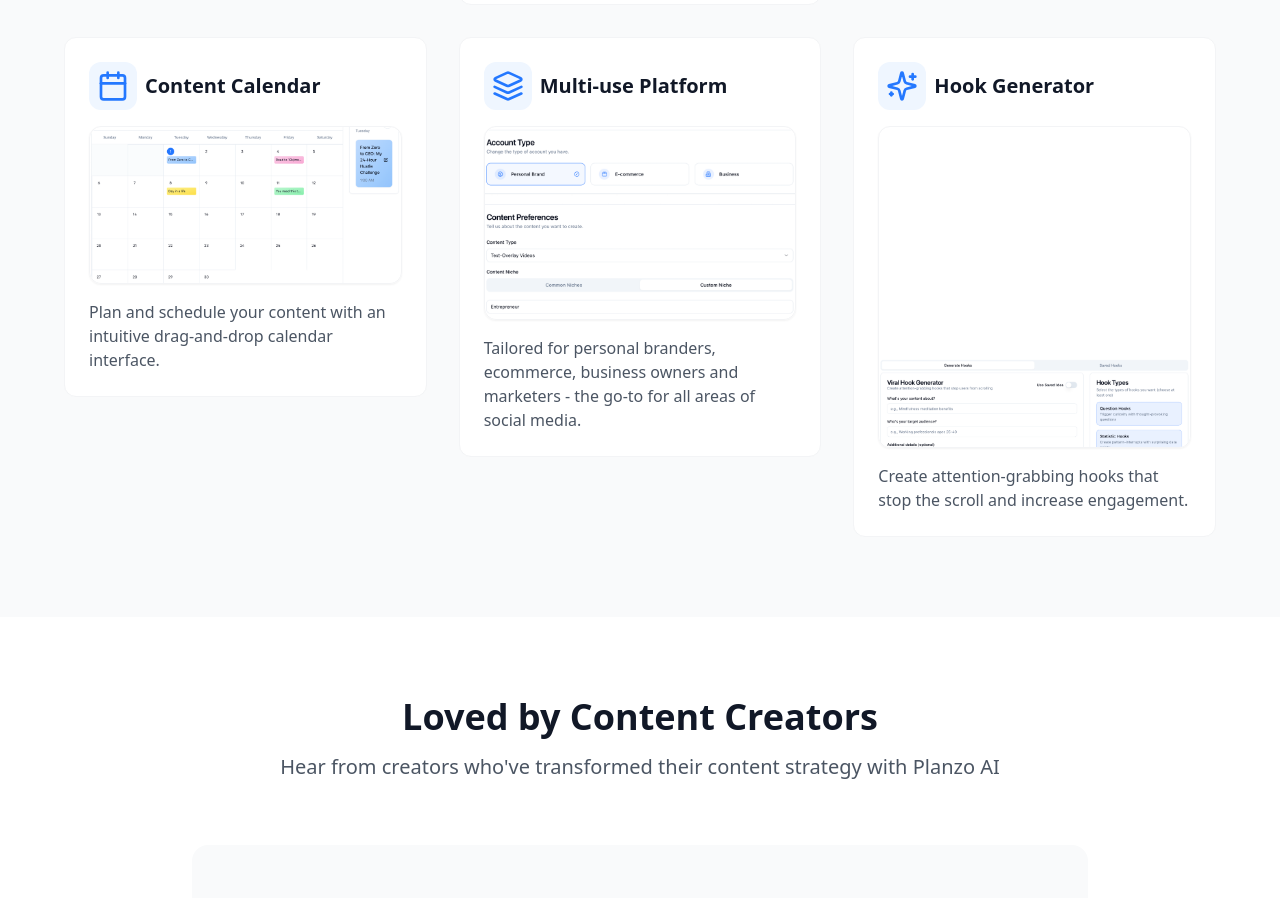
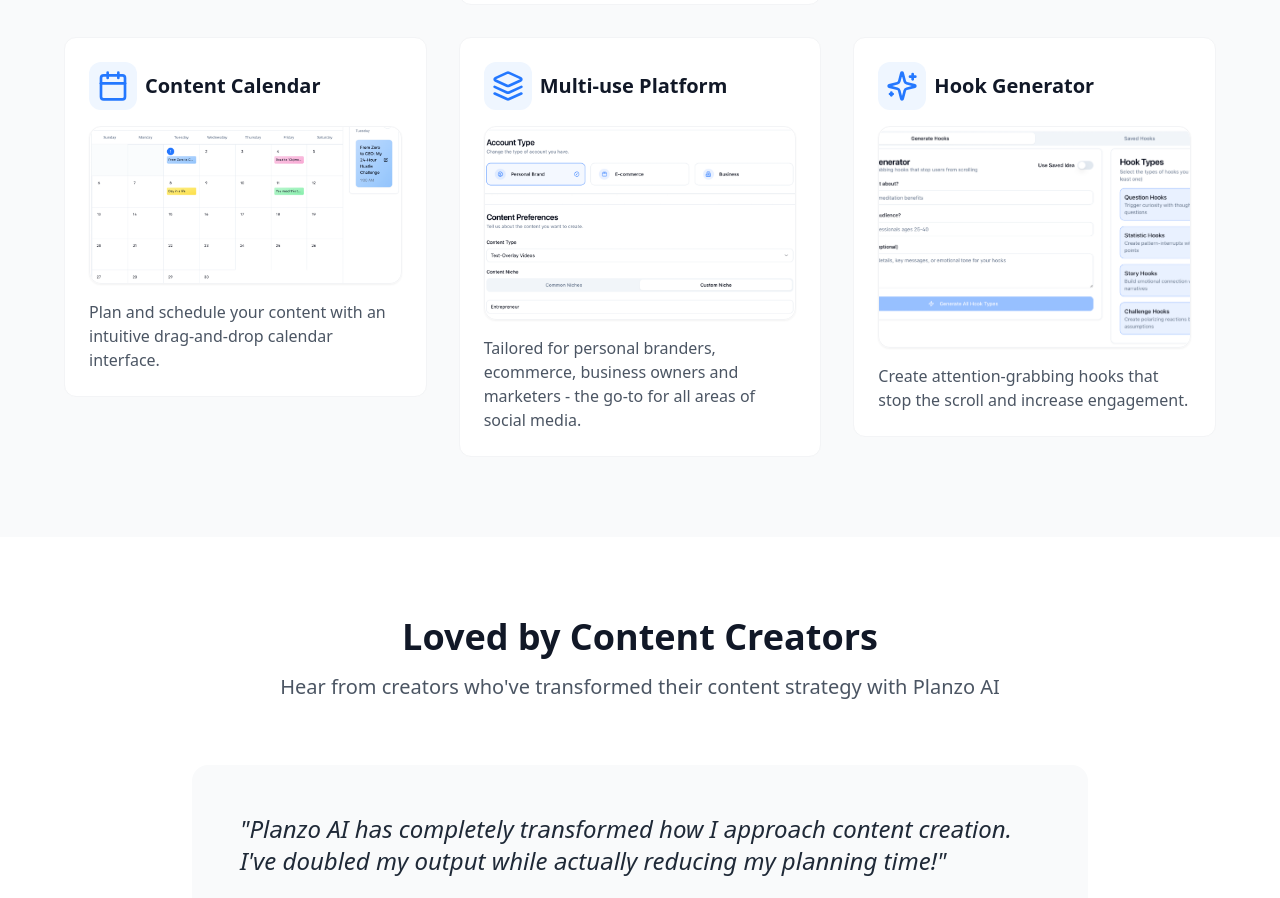
Before and after one commit to Tasklyios/planzo-ai, a React (Vite) app: page / in a window 1280 px wide. Shown: the part 2600-3498 px from the top of the page. Built offline with nearby package versions, Linux system fonts and the light colour scheme.

Commit message:
Revert image to default settings
Reverts the image settings to default.

```diff
--- a/src/components/Features.tsx
+++ b/src/components/Features.tsx
@@ -51,9 +51,8 @@ const Features = () => {
       icon: <Sparkles className="text-primary h-8 w-8" />,
       title: "Hook Generator",
       description: "Create attention-grabbing hooks that stop the scroll and increase engagement.",
-      image: "/lovable-uploads/43357dc3-5985-4e71-9624-af2d51151911.png",
-      height: "h-[500px]", // Increased height further to ensure image fits
-      aspectRatio: 0.5, // Adjusted aspect ratio to match the image's proportions better
+      image: "/lovable-uploads/e9483604-946a-4c32-b18e-13a6fb81d464.png", // Using the newly uploaded image
+      height: "h-[400px]", // Standard height for consistency
     }
   ];
 
@@ -82,21 +81,11 @@ const Features = () => {
               </div>
 
               <div className="relative rounded-lg mb-4 flex-grow overflow-hidden shadow-sm border border-gray-100">
-                {feature.aspectRatio ? (
-                  <AspectRatio ratio={feature.aspectRatio} className="w-full h-full">
-                    <img
-                      src={feature.image}
-                      alt={feature.title}
-                      className="w-full h-full object-contain rounded-lg transition-transform hover:scale-105"
-                    />
-                  </AspectRatio>
-                ) : (
-                  <img
-                    src={feature.image}
-                    alt={feature.title}
-                    className="w-full h-full object-cover rounded-lg transition-transform hover:scale-105"
-                  />
-                )}
+                <img
+                  src={feature.image}
+                  alt={feature.title}
+                  className="w-full h-full object-cover rounded-lg transition-transform hover:scale-105"
+                />
                 <div className="absolute inset-0 bg-gradient-to-t from-black/30 to-transparent opacity-0 hover:opacity-100 transition-opacity rounded-lg"></div>
               </div>
 
```
Also changed, not shown: public/lovable-uploads/e9483604-946a-4c32-b18e-13a6fb81d464.png (added).
